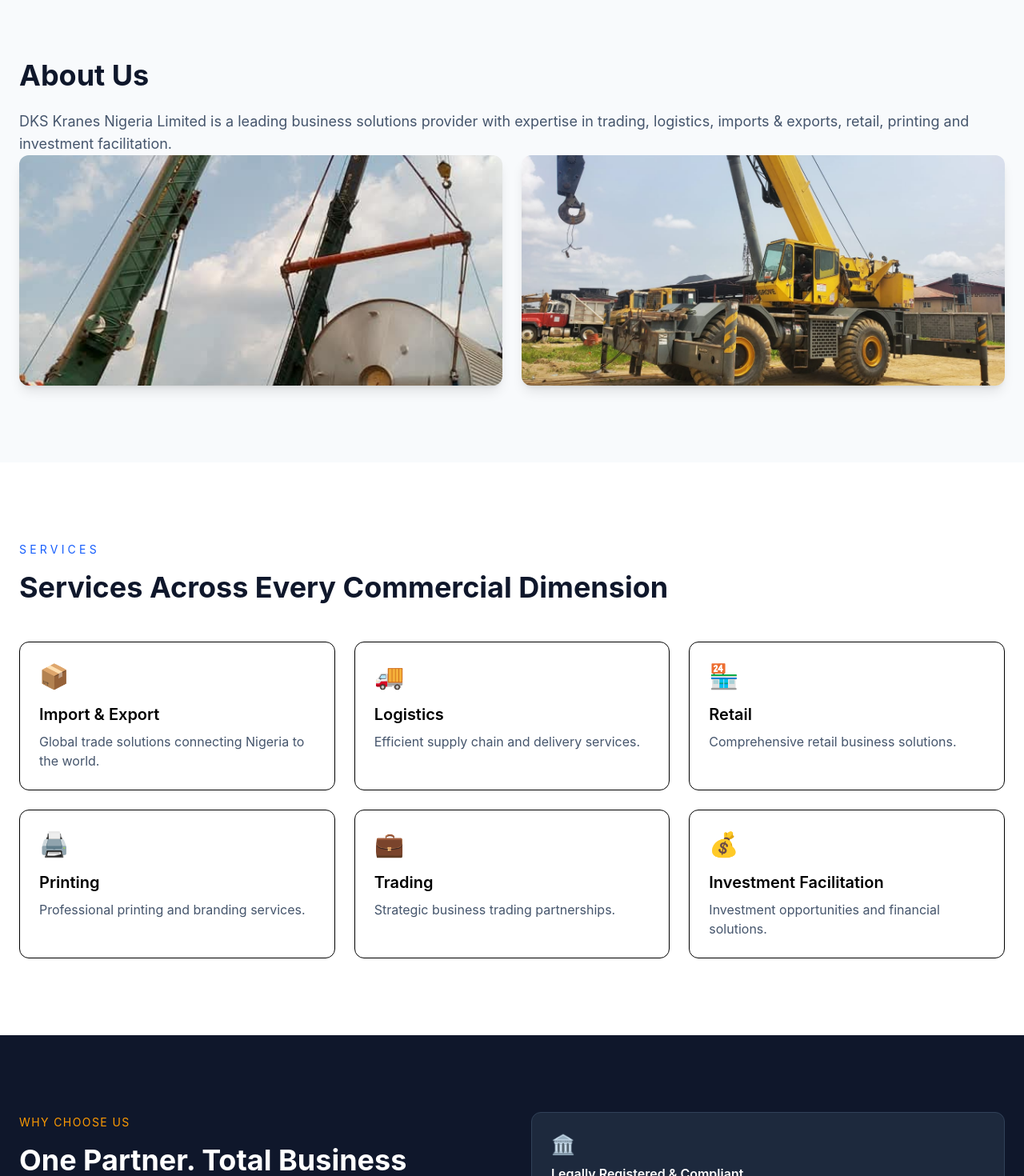
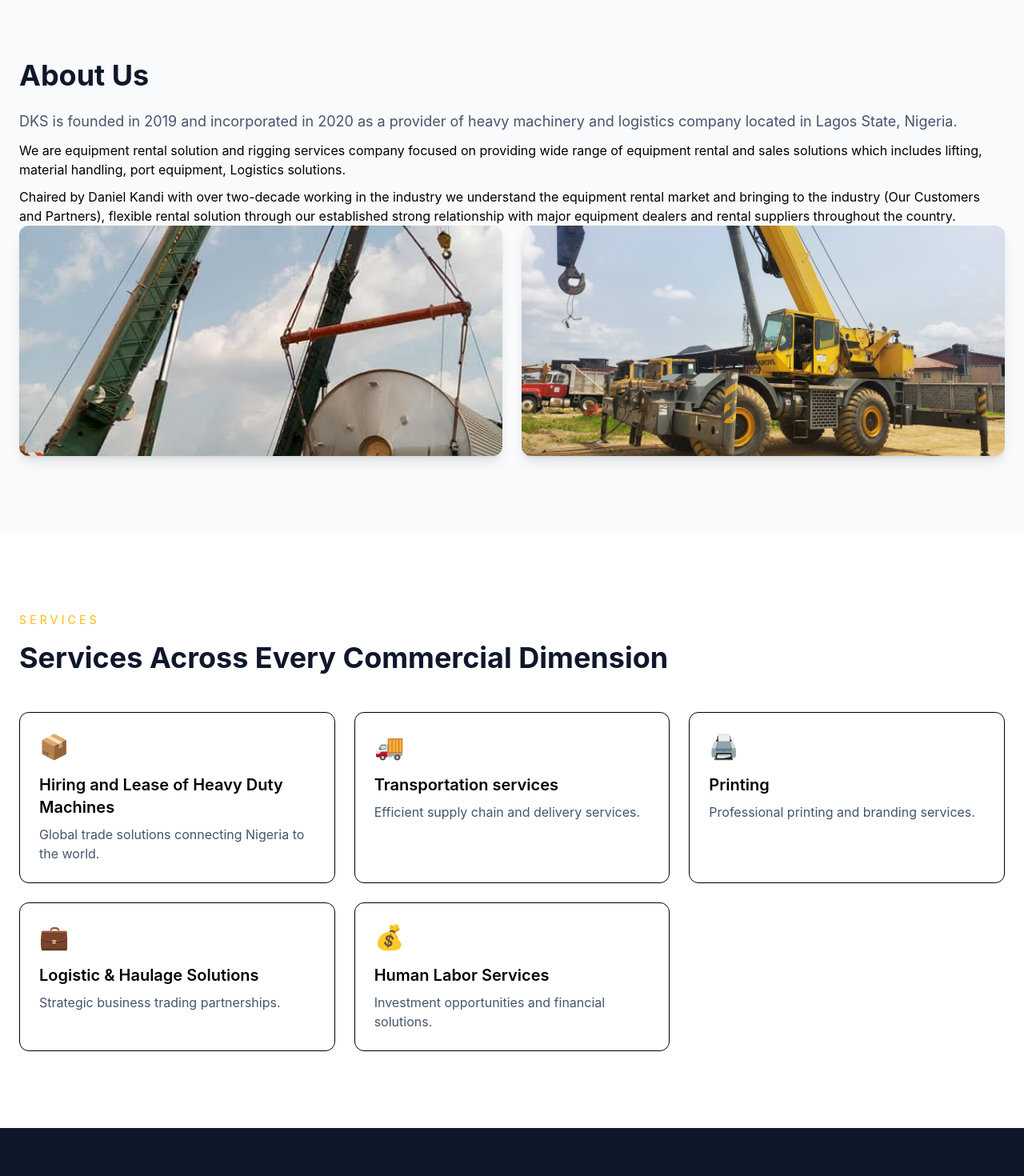
Before and after one commit to Olamiwale/dks-vite, a React (Vite) app: page / in a window 1280 px wide. Shown: the part 940-2410 px from the top of the page at 80% size. Built offline with nearby package versions, Linux system fonts and the light colour scheme.

Commit message:
second push

```diff
--- a/src/components/AboutSection.jsx
+++ b/src/components/AboutSection.jsx
@@ -4,9 +4,12 @@
       <div className="mx-auto max-w-7xl px-6">
         <h2 className="text-4xl font-bold text-slate-900">About Us</h2>
         <p className="mt-6 text-lg text-slate-600">
-          DKS Kranes Nigeria Limited is a leading business solutions provider with expertise
-          in trading, logistics, imports & exports, retail, printing and investment facilitation.
-        </p>
+         DKS is founded in 2019 and incorporated in 2020 as a provider of heavy machinery and logistics company located in Lagos State, Nigeria.
+         </p>
+         <p className="mt-[10px]">We are equipment rental solution and rigging services company focused on providing wide range of equipment rental and sales solutions which includes lifting, material handling, port equipment, Logistics solutions.</p>
+
+            <p className="mt-[10px]"> Chaired by Daniel Kandi with over two-decade working in the industry we understand the equipment rental market and bringing to the industry (Our Customers and Partners), flexible rental solution through our established strong relationship with major equipment dealers and rental suppliers throughout the country. </p>
+
       <div className="grid gap-6 md:grid-cols-2">
   <img
     src="/image02.png"
--- a/src/components/Footer.jsx
+++ b/src/components/Footer.jsx
@@ -58,8 +58,8 @@
             </h4>
 
             <ul className="space-y-2">
-              <li>info@dkskranes.com.ng</li>
-              <li>+234 000 000 0000</li>
+              <li>info.dkskranesng@gmail.com</li>
+              <li>+234 802 4983 235</li>
               <li>Nigeria</li>
             </ul>
           </div>
--- a/src/components/Hero.jsx
+++ b/src/components/Hero.jsx
@@ -60,3 +60,7 @@
     </section>
   );
 }
+
+
+
+/*Yellow / Gold: Used for the crane hook block, the hoisting slings, and the large "DKS" letters.Maroon / Dark Red: Used for the horizontal rectangular banner, the outline details on the crane hook, and the "NIG. LTD." text.White: Used for the bold "KRANES"  */
--- a/src/components/ServicesSection.jsx
+++ b/src/components/ServicesSection.jsx
@@ -6,7 +6,7 @@
       <div className="mx-auto max-w-7xl px-6">
 
         <div className="mb-12">
-          <span className="text-sm uppercase tracking-[0.3em] text-blue-600">
+          <span className="text-sm uppercase tracking-[0.3em] text-amber-400">
             Services
           </span>
 
--- a/src/components/WhyChooseUs.jsx
+++ b/src/components/WhyChooseUs.jsx
@@ -31,7 +31,7 @@
       <div className="mx-auto max-w-7xl px-6">
         <div className="grid gap-12 lg:grid-cols-2">
           <div>
-            <span className="text-sm uppercase tracking-widest text-amber-500">
+            <span className="text-sm uppercase tracking-widest text-amber-400">
               Why Choose Us
             </span>
 
--- a/src/data/services.js
+++ b/src/data/services.js
@@ -1,19 +1,15 @@
 export const services = [
   {
     icon: '📦',
-    title: 'Import & Export',
+    title: 'Hiring and Lease of Heavy Duty Machines',
     description: 'Global trade solutions connecting Nigeria to the world.',
   },
   {
     icon: '🚚',
-    title: 'Logistics',
+    title: 'Transportation services',
     description: 'Efficient supply chain and delivery services.',
   },
-  {
-    icon: '🏪',
-    title: 'Retail',
-    description: 'Comprehensive retail business solutions.',
-  },
+
   {
     icon: '🖨️',
     title: 'Printing',
@@ -21,12 +17,12 @@
   },
   {
     icon: '💼',
-    title: 'Trading',
+    title: 'Logistic & Haulage Solutions',
     description: 'Strategic business trading partnerships.',
   },
   {
     icon: '💰',
-    title: 'Investment Facilitation',
+    title: 'Human Labor Services',
     description: 'Investment opportunities and financial solutions.',
   },
 ];
```
